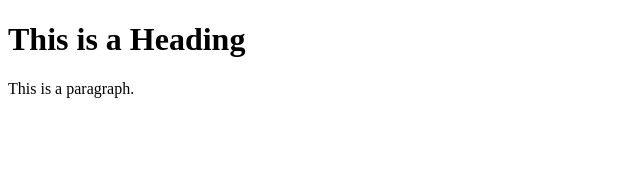
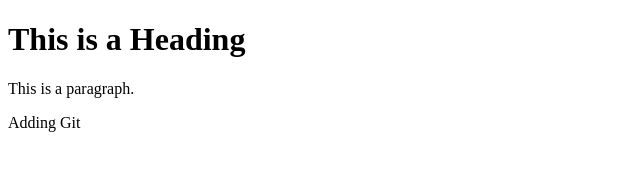
Before and after one commit to tshitunduM/learning-git, a plain HTML site: page index.html in a window 1280 px wide. Shown: the full height of the page, 0-640 px from the left. Drawn offline with Linux system fonts and the light colour scheme.

Commit message:
testing the vc for git

```diff
--- a/index.html
+++ b/index.html
@@ -6,5 +6,6 @@
 <body>
   <h1>This is a Heading</h1>
   <p>This is a paragraph.</p>
+  <p>Adding Git</p>
 </body>
 </html>
```
